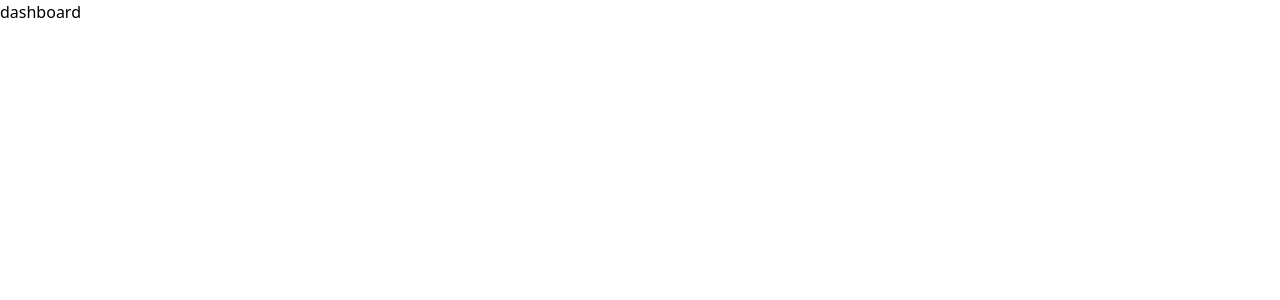
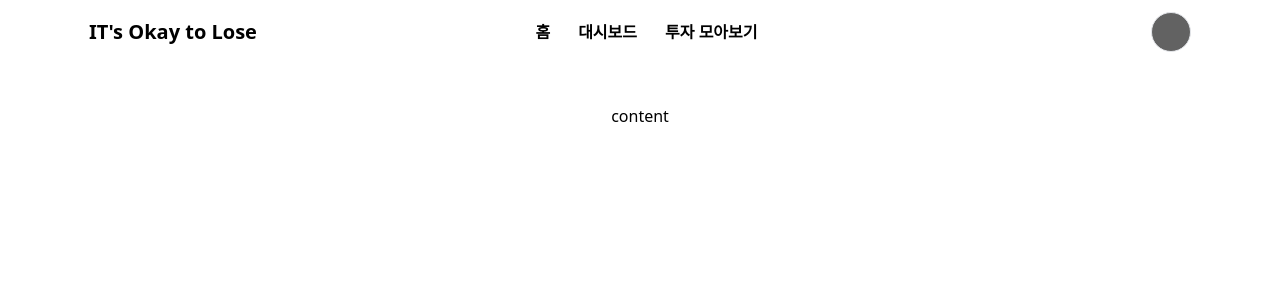
Before and after one commit to IT-s-Okay-to-Lose/FE, a React (Vite) app: page /dashboard in a window 1280 px wide. Shown: the top 300 px of the page. Built offline with nearby package versions, Linux system fonts and the light colour scheme.

Commit message:
Design: 페이지 레이아웃 통일

```diff
--- a/src/pages/dashboard/Dashboard.tsx
+++ b/src/pages/dashboard/Dashboard.tsx
@@ -1,7 +1,26 @@
+import Typography from "@/shared/components/atoms/Typography";
+import Header from "@/shared/components/molecules/Header";
+import useMediaQuery from "@/shared/hooks/useMediaQuery";
+
 function Dashboard() {
+  const isTabletOrAbove = useMediaQuery("(min-width: 850px)");
+
+  if (!isTabletOrAbove) {
+    return (
+      <div className="w-full flex justify-center items-center">
+        <Typography.Head2>더 큰 화면에서 </Typography.Head2>
+      </div>
+    );
+  }
+
   return (
-    <div>
-      <p>dashboard</p>
+    <div className="w-full">
+      <div className="mb-8">
+        <Header />
+      </div>
+      <div className="w-full m-auto flex justify-center mt-10 gap-[60px]">
+        <p>content</p>
+      </div>
     </div>
   );
 }
--- a/src/pages/home/Home.tsx
+++ b/src/pages/home/Home.tsx
@@ -15,6 +15,7 @@ function Home() {
       </div>
     );
   }
+
   return (
     <div className="w-full">
       <div className="mb-8">
--- a/src/pages/overview/Overview.tsx
+++ b/src/pages/overview/Overview.tsx
@@ -1,7 +1,26 @@
+import Typography from "@/shared/components/atoms/Typography";
+import Header from "@/shared/components/molecules/Header";
+import useMediaQuery from "@/shared/hooks/useMediaQuery";
+
 function Overview() {
+  const isTabletOrAbove = useMediaQuery("(min-width: 850px)");
+
+  if (!isTabletOrAbove) {
+    return (
+      <div className="w-full flex justify-center items-center">
+        <Typography.Head2>더 큰 화면에서 </Typography.Head2>
+      </div>
+    );
+  }
+
   return (
-    <div>
-      <p>overview</p>
+    <div className="w-full">
+      <div className="mb-8">
+        <Header />
+      </div>
+      <div className="w-full m-auto flex justify-center mt-10 gap-[60px]">
+        <p>content</p>
+      </div>
     </div>
   );
 }
--- a/src/shared/components/molecules/Header.tsx
+++ b/src/shared/components/molecules/Header.tsx
@@ -15,7 +15,6 @@ function Header() {
             <Typography.SubTitle2>대시보드</Typography.SubTitle2>
           </Link>
           <Link to="/overview">
-            {" "}
             <Typography.SubTitle2>투자 모아보기</Typography.SubTitle2>
           </Link>
         </div>
```
